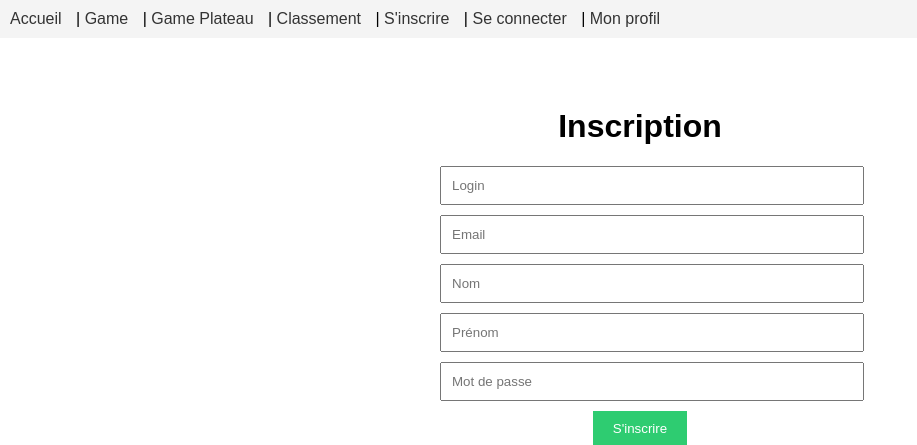
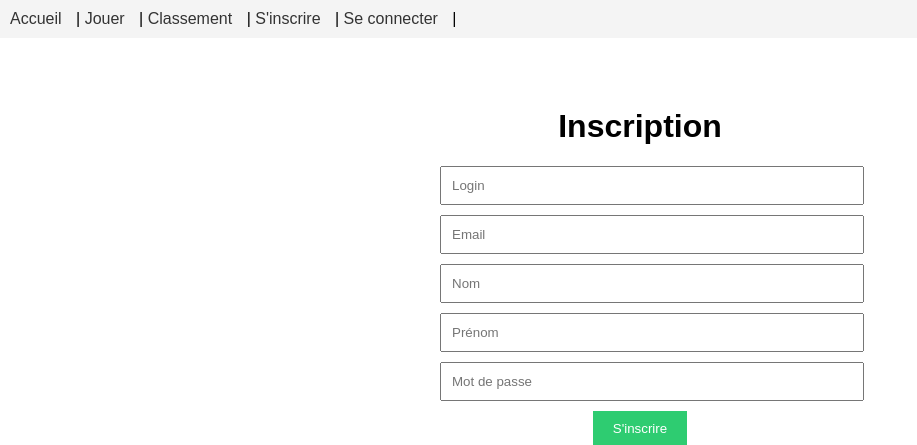
Before and after one commit to flaviemichel-laplateforme/memory, a PHP site: page /auth/register in a window 1280 px wide. Shown: the top 445 px of the page, without its empty margins (0-917 px from the left). Run offline with PHP 8.4, Linux system fonts and the light colour scheme.

Commit message:
Correction des messages de succès et mise à jour de la gestion de la déconnexion dans UserController, amélioration de la navigation dans la vue de base.

```diff
--- a/app/Controllers/UserController.php
+++ b/app/Controllers/UserController.php
@@ -61,7 +61,7 @@ class UserController extends BaseController
 
             $userModel->create($login, $hashedPassword, $email, $nom, $prenom);
 
-            set_flash('sucess', 'Inscription réussie ! Vous pouvez maintenant vous connecter.');
+            set_flash('success', 'Inscription réussie ! Vous pouvez maintenant vous connecter.');
             header("Location: /auth/login");
             exit;
         }
@@ -102,13 +102,23 @@ class UserController extends BaseController
         $this->render('auth/login');
     }
 
+
     /**
      * Gère la déconnexion
      */
     public function logout()
     {
+        // Vider toutes les variables de session
+        $_SESSION = [];
+
+        // Détruire complètement la session
         session_destroy();
 
+        // Redémarrer une nouvelle session pour le message flash
+        session_start();
+        set_flash('success', 'Vous êtes déconnecté avec succès');
+
+        // Redirection vers la page d'accueil
         header("Location: /");
         exit();
     }
@@ -141,7 +151,7 @@ class UserController extends BaseController
             $_SESSION['user']['nom'] = $nom;
             $_SESSION['user']['prenom'] = $prenom;
 
-            $message = "Profil mis à jour avec succès !";
+            set_flash('success', 'Profil mis à jour avec succès !');
         }
 
         // 3. Récupération des données fraîches de l'utilisateur
@@ -152,6 +162,7 @@ class UserController extends BaseController
         $historique = $scoreModel->getUserHistory($userId);
         $bestScore = $scoreModel->getUserBest($userId);
 
+
         // 5. Envoi à la vue (on envoie $currentUser pour pré-remplir les champs)
         $this->render('auth/profile', [
             'user' => $currentUser,
--- a/app/Views/layouts/base.php
+++ b/app/Views/layouts/base.php
@@ -26,13 +26,18 @@
 <body>
   <!-- Menu de navigation global -->
   <nav>
+
     <a href="/">Accueil</a> |
-    <a href="/game">Game</a> |
-    <a href="/game/plateau">Game Plateau</a> |
+    <a href="/game">Jouer</a> |
     <a href="/game/classement">Classement</a> |
-    <a href="/auth/register">S'inscrire</a> |
-    <a href="/auth/login">Se connecter</a> |
-    <a href="/auth/profile">Mon profil</a>
+    <!-- <a href="/game/plateau">Game Plateau</a> | -->
+    <?php if (isset($_SESSION['user'])): ?>
+      <a href="/auth/profile"> Mon profil</a>
+      <a href="/auth/logout"> Déconnexion</a>
+    <?php else: ?>
+      <a href="/auth/register">S'inscrire</a> |
+      <a href="/auth/login">Se connecter</a> |
+    <?php endif; ?>
 
   </nav>
 
```
